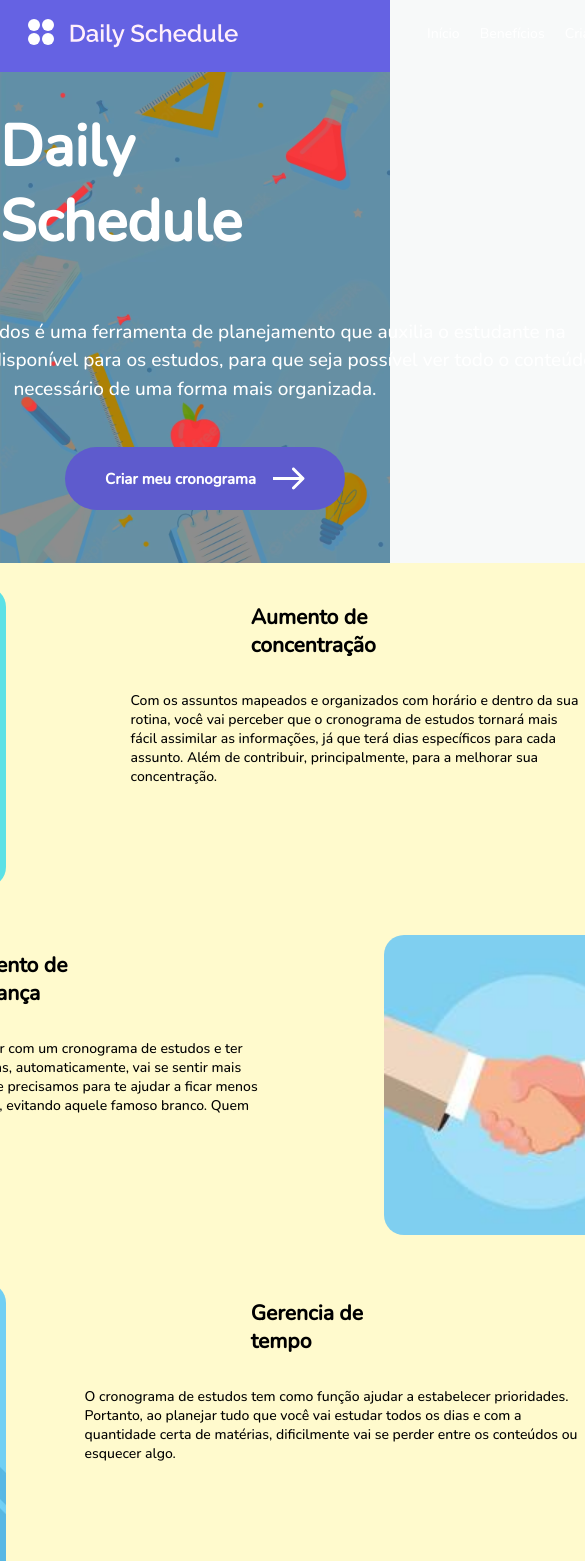
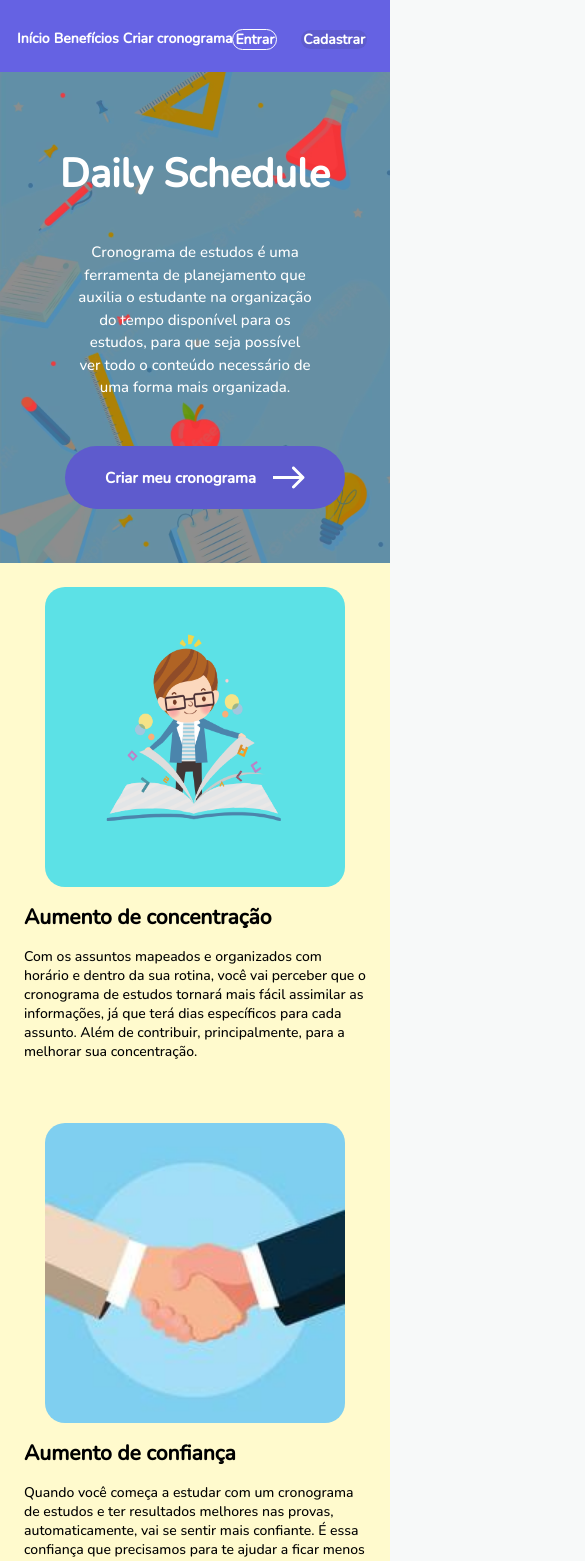
Before and after one commit to tads-cnat/dailyschedule, a React (Create React App) app in the folder frontend/: page / in a window 390 px wide. Shown: the top 1561 px of the page, 585 px wide, since content can reach past the window. Built offline with nearby package versions, Linux system fonts and the light colour scheme; no server answers.

Commit message:
frontend files

```diff
--- a/frontend/src/assets/css/style.css
+++ b/frontend/src/assets/css/style.css
@@ -44,7 +44,7 @@
   font-weight: 400;
   font-size: 1.9rem;
   line-height: 150%;
-  width: 80rem;
+  width: 55%;
   height: 14rem;
   text-align: center;
 }
@@ -114,6 +114,49 @@
   position: relative;
   left: 25%;
   margin-block: 1.6rem;
+}
+
+@media screen and (max-width: 768px) {
+  #home header h1 {
+    font-size: 4rem;
+  }
+
+  #home header p {
+    font-size: 1.5rem;
+    width: 60%;
+  }
+
+  #home .button {
+    position: relative;
+    bottom: -5rem;
+  }
+
+  #beneficios .beneficio {
+    width: 100vw;
+  }
+
+  #beneficios .bnfc {
+    display: block;
+  }
+
+  #beneficios .bnfc h2 {
+    width: fit-content;
+    left: 0;
+    top: 0;
+  }
+
+  #beneficios .bnfc p {
+    width: fit-content;
+    top: 0;
+    left: 0;
+  }
+
+  #beneficios .bnfc img {
+    display: block;
+    margin-left: auto;
+    margin-right: auto;
+  }
+
 }
 
 /* SEÇÃO DE PLANO PREMIUM NA INDEX */
--- a/frontend/src/components/Cadastro/index.js
+++ b/frontend/src/components/Cadastro/index.js
@@ -94,6 +94,7 @@ const Cadastro = () => {
 						id="primeiro_nome"
 						value={primeiro_nome}
 						onChange={handlerPrimeiro_nome}
+						placeholder="Ex.: Maria"
 					/>
 					<br />
 					<br />
@@ -104,6 +105,7 @@ const Cadastro = () => {
 						id="ultimo_nome"
 						value={ultimo_nome}
 						onChange={handlerUltimo_nome}
+						placeholder="Ex.: Silva"
 					/>
 					<br />
 					<br />
@@ -114,6 +116,7 @@ const Cadastro = () => {
 						id="usuario"
 						value={usuario}
 						onChange={handlerUsuario}
+						placeholder="Ex.: maria"
 					/>
 					<br />
 					<br />
@@ -124,6 +127,7 @@ const Cadastro = () => {
 						id="email"
 						value={email}
 						onChange={handlerEmail}
+						placeholder="Ex.: maria@mail.com"
 					/>
 					<br />
 					<br />
@@ -134,6 +138,7 @@ const Cadastro = () => {
 						id="senha"
 						value={senha}
 						onChange={handlerSenha}
+						placeholder="Insira uma senha"
 					/>
 					<br />
 					<br />
@@ -144,6 +149,7 @@ const Cadastro = () => {
 						id="comfirmar_senha"
 						value={comfirmar_senha}
 						onChange={handlerComfirmar_senha}
+						placeholder="Confirme a senha"
 					/>
 					<br />
 					{err && <p>As senhas não são iguais</p>}
--- a/frontend/src/components/Home/BeneficioSection/Beneficio.js
+++ b/frontend/src/components/Home/BeneficioSection/Beneficio.js
@@ -22,6 +22,7 @@ const Beneficio = () => {
 							</p>
 						</div>
 						<div className="bnfc">
+						<img src={confianca} alt="confiança" />
 							<h2>Aumento de confiança</h2>
 							<p>
 								Quando você começa a estudar com um cronograma de estudos e ter
@@ -30,7 +31,6 @@ const Beneficio = () => {
 								ficar menos ansioso (a) na hora das provas, evitando aquele famoso
 								branco. Quem nunca?!
 							</p>
-							<img src={confianca} alt="confiança" />
 						</div>
 						<div className="bnfc">
 							<img src={tempo} alt="tempo" />
@@ -43,6 +43,7 @@ const Beneficio = () => {
 							</p>
 						</div>
 						<div className="bnfc">
+							<img src={compro} alt="Comprometimento" />
 							<h2>Comprometimento e responsabilidade</h2>
 							<p>
 								Um cronograma de estudos vai te ajudar a cumprir suas obrigações
@@ -50,7 +51,6 @@ const Beneficio = () => {
 								diariamente todos os seus compromissos para o dia. Ah e sem
 								precisar colocar vários lembretes na agenda do seu celular.
 							</p>
-							<img src={compro} alt="Comprometimento" />
 						</div>
 					</div>
 				</div>
--- a/frontend/src/components/Login/style.css
+++ b/frontend/src/components/Login/style.css
@@ -108,3 +108,23 @@
   input[type='password']:focus {
     outline: none;
   }
+
+  @media screen and (max-width: 768px) {
+    #login {
+      margin-left: 3rem;
+    }
+
+    #login img {
+      display: none;
+    }
+
+    #login input {
+      width: 95%;
+      height: 5.6rem;
+
+      position: relative;
+      top: -1.1rem;
+
+      text-indent: 2rem;
+    }
+  }
--- a/frontend/src/components/Navbar/Navbar/style.css
+++ b/frontend/src/components/Navbar/Navbar/style.css
@@ -180,3 +180,36 @@ nav .wrapper {
   top: -3.4rem;
   left: 19rem;
 }
+
+@media screen and (max-width: 768px) {
+  #navigation .logo {
+    display: none;
+  }
+
+  .menu {
+    top: -1.5rem;
+  }
+
+  .menu ul a {
+    padding: 0rem .2rem;
+  }
+
+  .acrono {
+    width: 20px;
+  }
+
+  .menu li {
+    left: -2.5rem;
+    top: 2.5rem;
+    font-weight: bold;
+  }
+
+  .login {
+    margin-left: 5rem;
+    margin-top: 6rem;
+  }
+
+  #navigation .login li {
+    margin: 0 5px;
+  }
+}
```
Also changed, not shown: 1 other file (tests, documents, lock files or other folders).
